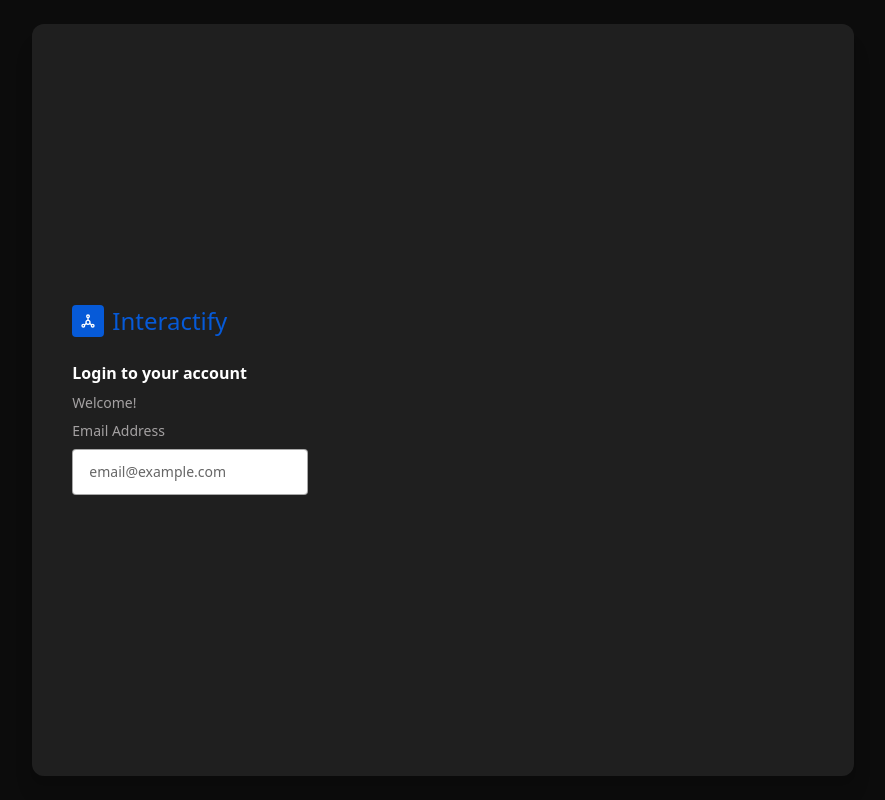
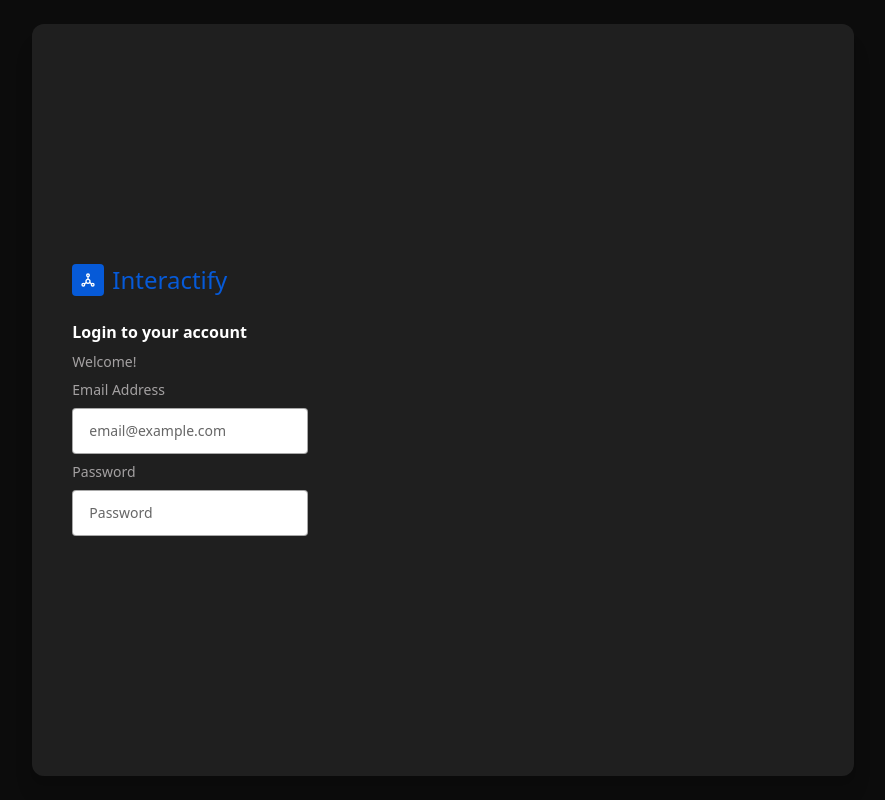
Before and after one commit to akshaykumarhp/Interactify-socialmedia-project, a React (Create React App) app: page /login in a window 1280 px wide. Shown: the whole page, without its empty margins (197-1082 px from the left). Built offline with nearby package versions, Linux system fonts and the light colour scheme.

Commit message:
Added password box

```diff
--- a/src/pages/Login.jsx
+++ b/src/pages/Login.jsx
@@ -39,6 +39,18 @@ const Login = () => {
             labelStyle='ml-2'
             error= {errors.email ? errors.email.message : ""}
             />
+            <TextInput
+            name='password'
+            placeholder="Password"
+            label='Password'
+            type='password'
+            register={register("password", {
+              required: "Password is required",
+            })}
+            styles='w-full rounded-full'
+            labelStyle='ml-2'
+            error= {errors.password ? errors.password.message : ""}
+            />
           </form>
         </div>
         {/* RIGHT */}
```
